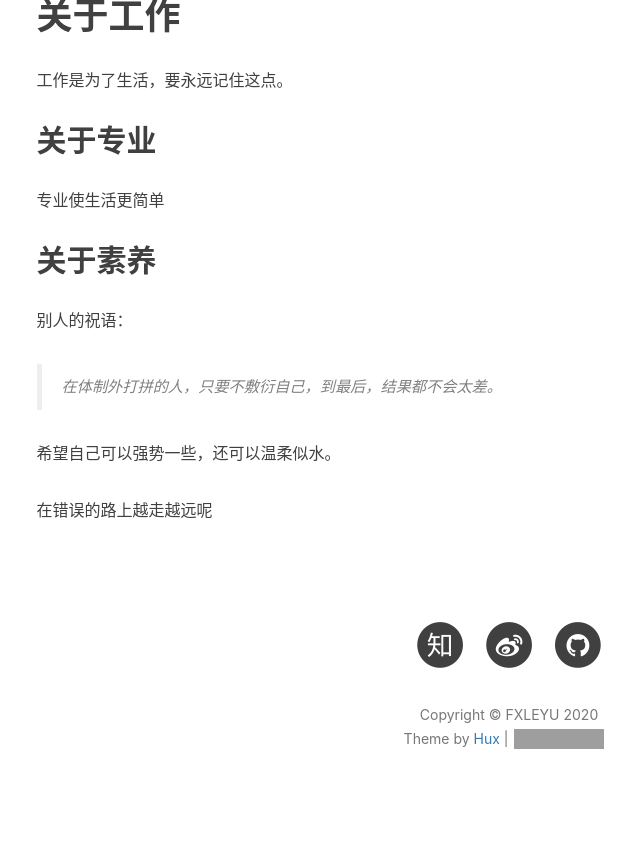
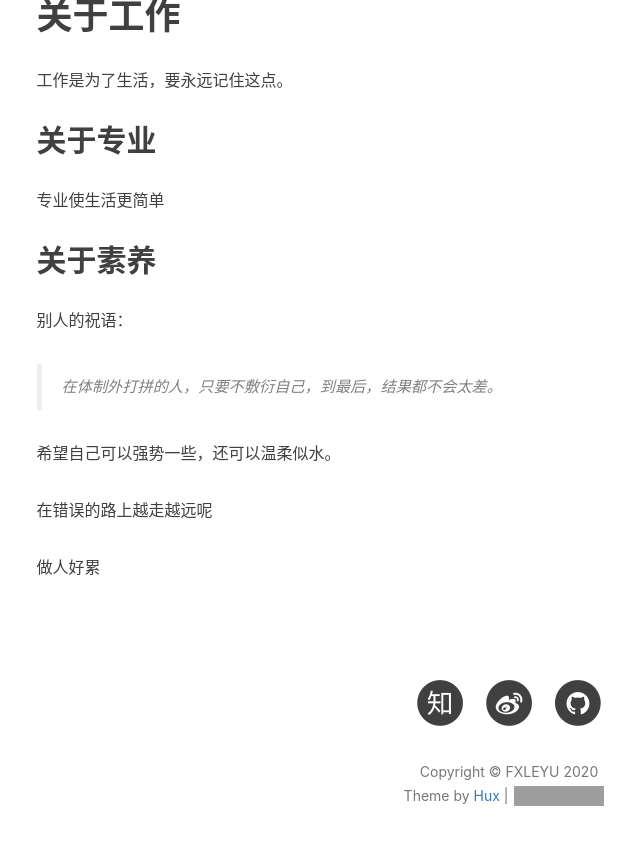
Before and after one commit to fxleyu/fxleyu.github.io, a Jekyll site: the page built from self-portrayal.md, in a window 1280 px wide and 900 px high, scrolled down 2458 px. Shown: the top 845 px of the window, without its empty margins (131-771 px from the left). Built offline with Jekyll 4.4.1, drawn with Linux system fonts in a browser that asks for light colours; nearby versions of some CDN libraries; comment, search, counter and statistics services are not loaded; grey boxes are pictures that could not be loaded.

Commit message:
Update self-portrayal.md

```diff
--- a/self-portrayal.md
+++ b/self-portrayal.md
@@ -88,3 +88,5 @@ title: Self-portrait
 
 
 在错误的路上越走越远呢
+
+做人好累
```
